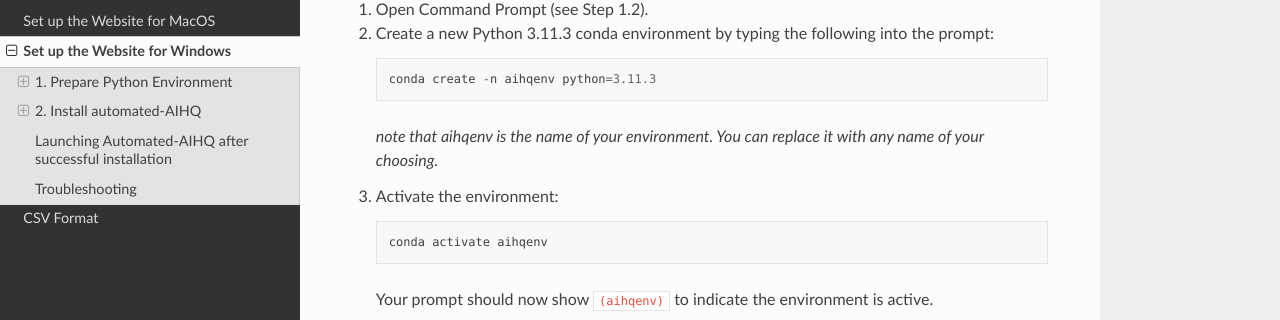
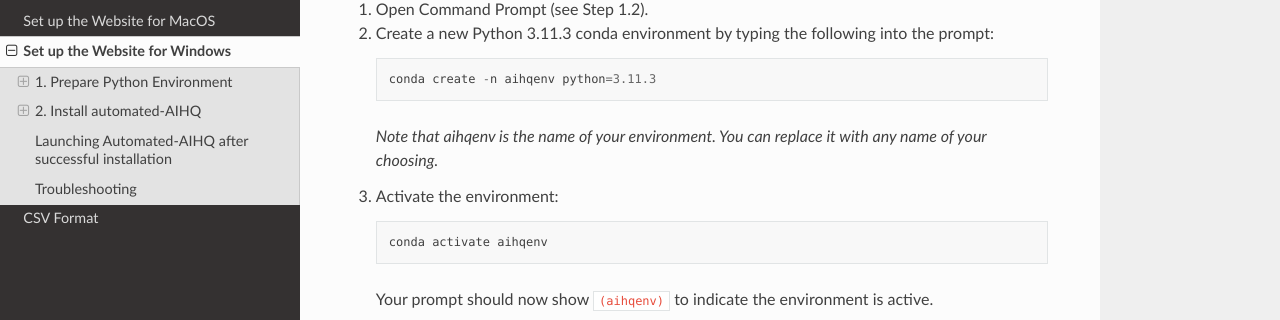
Before and after one commit to lyulouisa/Website_AIHQ_rating, a Sphinx documentation site: the page built from docs/source/windows.rst, in a window 1280 px wide and 900 px high, scrolled down 812 px. Shown: the part 131-451 px from the top of the window. Built offline with Sphinx 7.4.7 and the Read the Docs theme 3.1.0, drawn with Linux system fonts in a browser that asks for light colours.

```diff
--- a/docs/source/windows.rst
+++ b/docs/source/windows.rst
@@ -48,7 +48,7 @@ Step 2: Create and Activate a Python 3.11.3 Virtual Environment
 
        conda create -n aihqenv python=3.11.3
 
-   *note that aihqenv is the name of your environment. You can replace it with any name of your choosing.*
+   *Note that aihqenv is the name of your environment. You can replace it with any name of your choosing.*
 
 3. Activate the environment: ::
 
```
